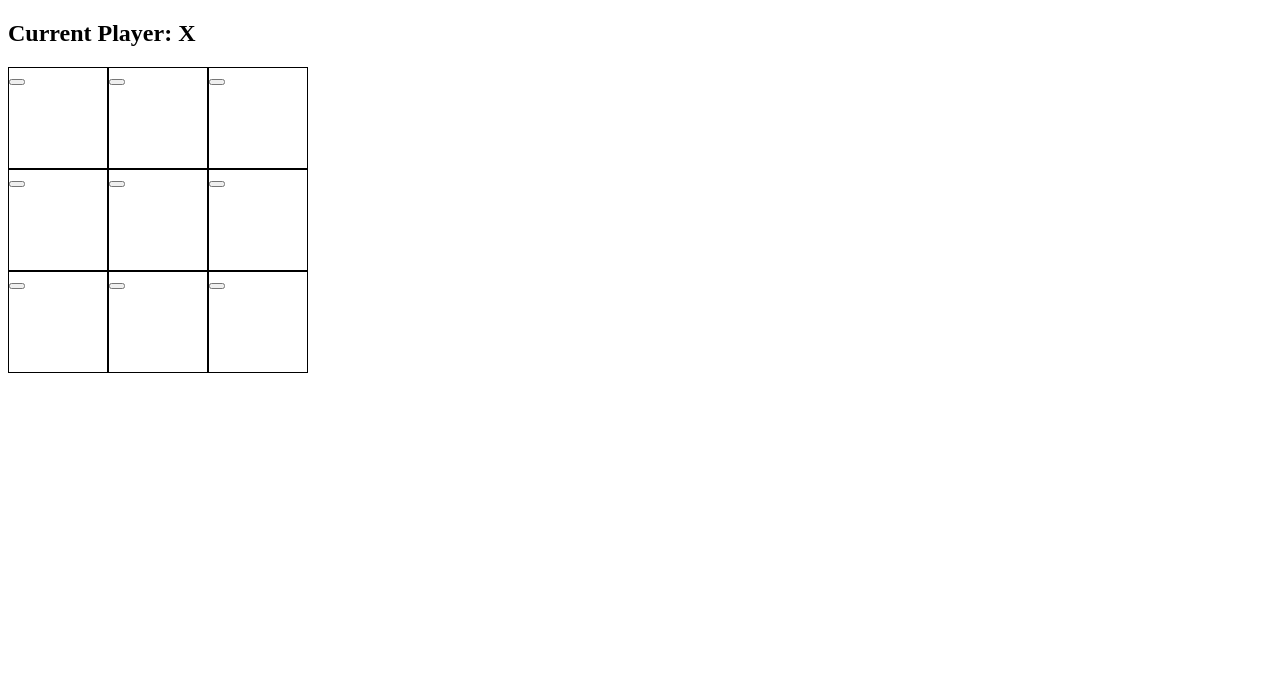
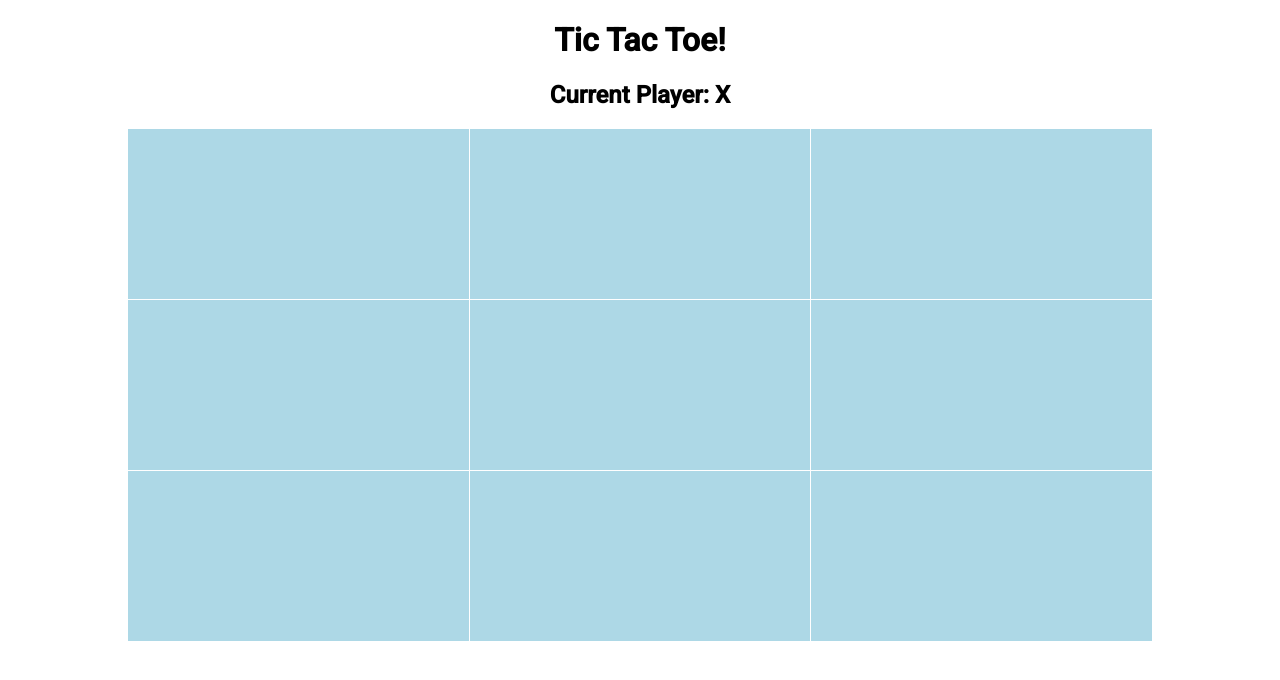
Before and after one commit to grieverbs/angular-tic-tac-toe, an Angular app in the folder tic-tac-toe/: page / in a window 1280 px wide. Shown: the top 680 px of the page. Built offline with nearby package versions, Linux system fonts and the light colour scheme.

Commit message:
Using Material UI.

```diff
--- a/tic-tac-toe/angular.json
+++ b/tic-tac-toe/angular.json
@@ -25,6 +25,7 @@
               "src/assets"
             ],
             "styles": [
+              "@angular/material/prebuilt-themes/indigo-pink.css",
               "src/styles.css"
             ],
             "scripts": []
@@ -84,6 +85,7 @@
               "src/assets"
             ],
             "styles": [
+              "@angular/material/prebuilt-themes/indigo-pink.css",
               "src/styles.css"
             ],
             "scripts": []
--- a/tic-tac-toe/package.json
+++ b/tic-tac-toe/package.json
@@ -11,10 +11,12 @@
   "private": true,
   "dependencies": {
     "@angular/animations": "^17.2.0",
+    "@angular/cdk": "^17.2.1",
     "@angular/common": "^17.2.0",
     "@angular/compiler": "^17.2.0",
     "@angular/core": "^17.2.0",
     "@angular/forms": "^17.2.0",
+    "@angular/material": "^17.2.1",
     "@angular/platform-browser": "^17.2.0",
     "@angular/platform-browser-dynamic": "^17.2.0",
     "@angular/router": "^17.2.0",
--- a/tic-tac-toe/src/app/app.config.ts
+++ b/tic-tac-toe/src/app/app.config.ts
@@ -2,7 +2,8 @@ import { ApplicationConfig } from '@angular/core';
 import { provideRouter } from '@angular/router';
 
 import { routes } from './app.routes';
+import { provideAnimationsAsync } from '@angular/platform-browser/animations/async';
 
 export const appConfig: ApplicationConfig = {
-  providers: [provideRouter(routes)]
+  providers: [provideRouter(routes), provideAnimationsAsync()]
 };
--- a/tic-tac-toe/src/app/game/game.component.css
+++ b/tic-tac-toe/src/app/game/game.component.css
@@ -10,3 +10,15 @@ app-square {
     /* Might as well match the height to width to make a square */
     height: 100px;
 }
+
+mat-grid-tile {
+    background: lightblue;
+    color: white;
+    font-size:larger;
+}
+
+.my-container {
+    margin-left: 10%;
+    margin-right: 10%;
+    text-align: center;
+}
--- a/tic-tac-toe/src/app/game/game.component.html
+++ b/tic-tac-toe/src/app/game/game.component.html
@@ -1,12 +1,19 @@
 <div>
-    <h2 *ngIf="winner == ''">Current Player: {{ player }}</h2>
-    <button (click)="newGame()" *ngIf="gameInitialized">Reset Game!</button>
-    <div *ngIf="winner == ''; else winnerBlock" class="grid">
-        <!-- Ideally this renders 9 squares.  In a row or column.  CSS on the grid should move or shift it -->
-        <app-square *ngFor="let square of squares; let index = index" [squareType]="square" (click)="updateBoard(index)">
-        </app-square>
+
+    <div class="my-container">
+        <h1>Tic Tac Toe!</h1>
+        <h2 *ngIf="winner == ''">Current Player: {{ player }}</h2>
+        <button (click)="newGame()" *ngIf="gameInitialized">Reset Game!</button>
+
+        <mat-grid-list cols="3" rowHeight="2:1" *ngIf="winner == ''; else winnerBlock">
+            <mat-grid-tile *ngFor="let square of squares; let index = index" (click)="updateBoard(index)"><h2>{{ square }}</h2></mat-grid-tile>
+        </mat-grid-list>
+        <ng-template #winnerBlock>
+            <h2>Winner: {{ winner }}!!!!!</h2>
+            <!-- Kinda a cheat way to disable the clicking (since I haven't figured disabling Material UI components) -->
+            <mat-grid-list cols="3" rowHeight="2:1">
+                <mat-grid-tile *ngFor="let square of squares; let index = index"><h2>{{ square }}</h2></mat-grid-tile>
+            </mat-grid-list>
+        </ng-template>
     </div>
-    <ng-template #winnerBlock>
-        <h2>Winner: {{ winner }}!!!!!</h2>
-    </ng-template>
 </div>
--- a/tic-tac-toe/src/app/game/game.component.ts
+++ b/tic-tac-toe/src/app/game/game.component.ts
@@ -1,11 +1,15 @@
 import { Component, OnInit } from '@angular/core';
 import { SquareComponent } from '../square/square.component';
 import { CommonModule } from '@angular/common';
+import { MatGridListModule } from '@angular/material/grid-list';
+import { MatButtonModule } from '@angular/material/button';
+
+
 
 @Component({
   selector: 'app-game',
   standalone: true,
-  imports: [SquareComponent, CommonModule],
+  imports: [SquareComponent, CommonModule, MatGridListModule, MatButtonModule],
   templateUrl: './game.component.html',
   styleUrl: './game.component.css'
 })
--- a/tic-tac-toe/src/index.html
+++ b/tic-tac-toe/src/index.html
@@ -6,6 +6,8 @@
   <base href="/">
   <meta name="viewport" content="width=device-width, initial-scale=1">
   <link rel="icon" type="image/x-icon" href="favicon.ico">
+  <link href="https://fonts.googleapis.com/css2?family=Roboto:wght@300;400;500&display=swap" rel="stylesheet">
+  <link href="https://fonts.googleapis.com/icon?family=Material+Icons" rel="stylesheet">
 </head>
 <body>
   <app-root></app-root>
--- a/tic-tac-toe/src/styles.css
+++ b/tic-tac-toe/src/styles.css
@@ -1 +1,4 @@
 /* You can add global styles to this file, and also import other style files */
+
+html, body { height: 100%; }
+body { margin: 0; font-family: Roboto, "Helvetica Neue", sans-serif; }
```
Also changed, not shown: 2 other files (tests, documents, lock files or other folders).
